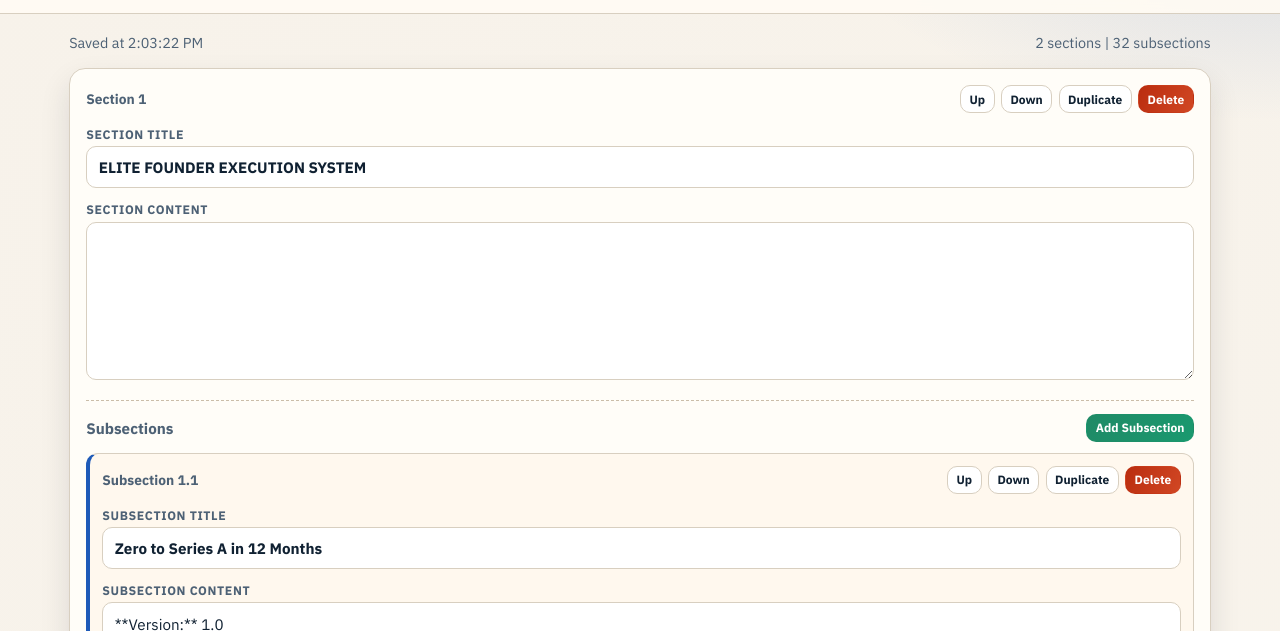
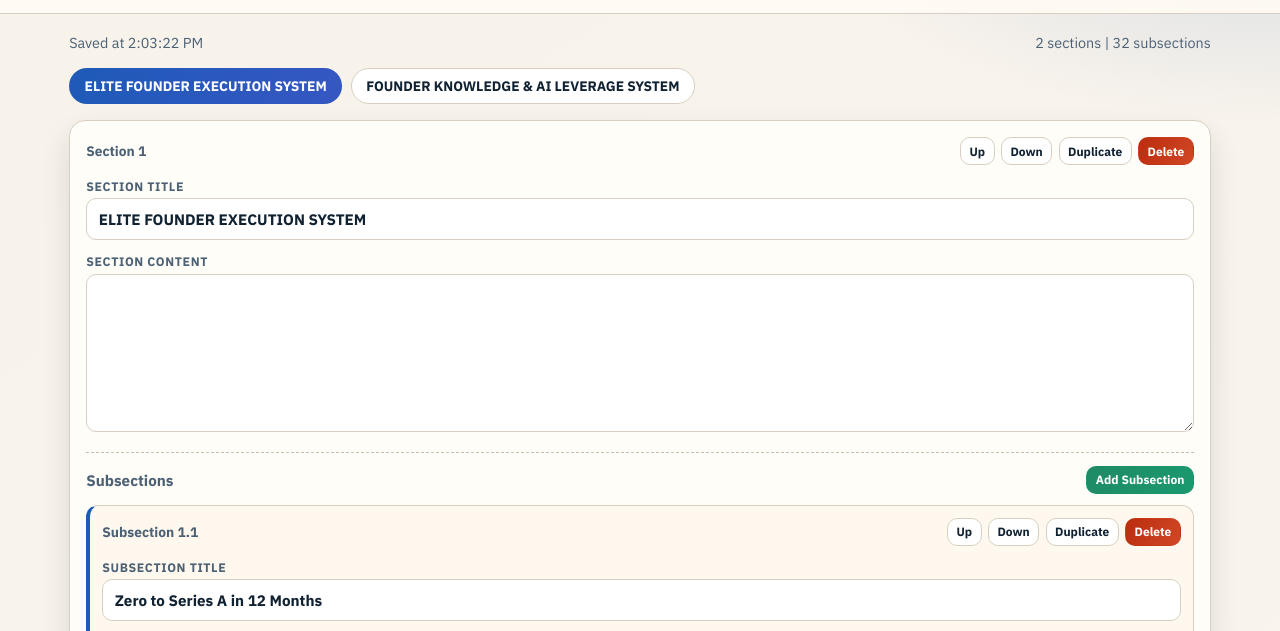
Before and after one commit to Shashank9937/Idea-Generation, a website: page index.html in a window 1280 px wide. Shown: the part 109-740 px from the top of the page. Drawn offline with Linux system fonts and the light colour scheme.

Commit message:
feat: show top-level section tabs and reveal subsections on select

```diff
--- a/app.js
+++ b/app.js
@@ -3,6 +3,7 @@ const DEFAULT_DOC_URL = '/default-content.md';
 const KNOWLEDGE_DOC_URL = '/founder-knowledge-content.md';
 
 const docTitleInput = document.getElementById('docTitleInput');
+const sectionTabsEl = document.getElementById('sectionTabs');
 const sectionListEl = document.getElementById('sectionList');
 const sectionTemplate = document.getElementById('sectionTemplate');
 const subsectionTemplate = document.getElementById('subsectionTemplate');
@@ -19,6 +20,7 @@ let state = {
 
 let defaultState = null;
 let saveTimer = null;
+let activeSectionId = null;
 
 function uid() {
   if (window.crypto && typeof window.crypto.randomUUID === 'function') {
@@ -44,6 +46,43 @@ function queueSave() {
     localStorage.setItem(STORAGE_KEY, JSON.stringify(state));
     setStatus(`Saved at ${new Date().toLocaleTimeString()}`);
   }, 220);
+}
+
+function getActiveSectionIndex() {
+  return state.sections.findIndex((section) => section.id === activeSectionId);
+}
+
+function ensureActiveSection() {
+  if (!state.sections.length) {
+    activeSectionId = null;
+    return;
+  }
+
+  const activeExists = state.sections.some((section) => section.id === activeSectionId);
+  if (!activeExists) {
+    activeSectionId = state.sections[0].id;
+  }
+}
+
+function renderSectionTabs() {
+  sectionTabsEl.innerHTML = '';
+
+  state.sections.forEach((section) => {
+    const tabBtn = document.createElement('button');
+    tabBtn.type = 'button';
+    tabBtn.className = 'section-tab-btn';
+    if (section.id === activeSectionId) {
+      tabBtn.classList.add('active');
+    }
+
+    tabBtn.textContent = section.title || 'Untitled Section';
+    tabBtn.addEventListener('click', () => {
+      activeSectionId = section.id;
+      render();
+    });
+
+    sectionTabsEl.appendChild(tabBtn);
+  });
 }
 
 function normalizeSubsection(item) {
@@ -317,6 +356,7 @@ function duplicateSection(index) {
   };
 
   state.sections.splice(index + 1, 0, sectionCopy);
+  activeSectionId = sectionCopy.id;
   render();
   queueSave();
 }
@@ -333,18 +373,28 @@ function deleteSection(index) {
     return;
   }
 
+  const wasActive = section.id === activeSectionId;
   state.sections.splice(index, 1);
+
+  if (wasActive) {
+    const replacement = state.sections[index] || state.sections[index - 1] || state.sections[0];
+    activeSectionId = replacement ? replacement.id : null;
+  }
+
   render();
   queueSave();
 }
 
 function addSection() {
-  state.sections.push({
+  const newSection = {
     id: uid(),
     title: 'New Section',
     body: 'Write your section notes here.',
     subsections: []
-  });
+  };
+
+  state.sections.push(newSection);
+  activeSectionId = newSection.id;
 
   render();
   queueSave();
@@ -408,10 +458,19 @@ function deleteSubsection(sectionIndex, subsectionIndex) {
 }
 
 function render() {
+  ensureActiveSection();
   docTitleInput.value = state.title;
+  renderSectionTabs();
   sectionListEl.innerHTML = '';
 
-  state.sections.forEach((section, sectionIndex) => {
+  const sectionIndex = getActiveSectionIndex();
+  if (sectionIndex < 0) {
+    updateCount();
+    return;
+  }
+
+  const section = state.sections[sectionIndex];
+  {
     const fragment = sectionTemplate.content.cloneNode(true);
 
     const card = fragment.querySelector('.section-card');
@@ -486,7 +545,7 @@ function render() {
     });
 
     sectionListEl.appendChild(fragment);
-  });
+  }
 
   updateCount();
 }
@@ -571,6 +630,7 @@ async function init() {
 
   const saved = loadSavedState();
   state = saved || normalizeState(defaultState);
+  activeSectionId = state.sections[0]?.id || null;
 
   docTitleInput.addEventListener('input', (event) => {
     state.title = event.target.value;
--- a/index.html
+++ b/index.html
@@ -26,6 +26,8 @@
       <span id="statusText">Loading document...</span>
       <span id="sectionCount"></span>
     </section>
+
+    <section id="sectionTabs" class="section-tabs" aria-label="Main sections"></section>
 
     <section id="sectionList" class="section-list" aria-live="polite"></section>
   </main>
--- a/styles.css
+++ b/styles.css
@@ -102,6 +102,31 @@ body {
   color: var(--ink-muted);
   margin-bottom: 1rem;
   font-size: 0.9rem;
+}
+
+.section-tabs {
+  display: flex;
+  flex-wrap: wrap;
+  gap: 0.55rem;
+  margin-bottom: 1rem;
+}
+
+.section-tab-btn {
+  border: 1px solid var(--line);
+  border-radius: 999px;
+  background: #fff;
+  color: var(--ink-strong);
+  padding: 0.5rem 0.9rem;
+  font-family: inherit;
+  font-size: 0.86rem;
+  font-weight: 700;
+  cursor: pointer;
+}
+
+.section-tab-btn.active {
+  border-color: transparent;
+  color: #fff;
+  background: linear-gradient(118deg, var(--accent-2), #3657c2);
 }
 
 .section-list {
```
